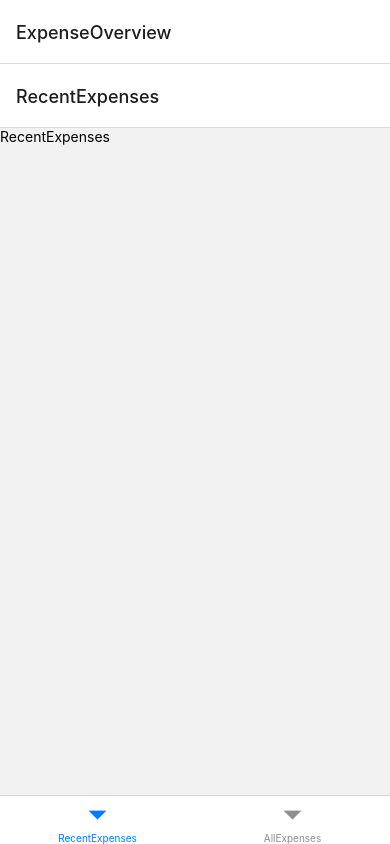
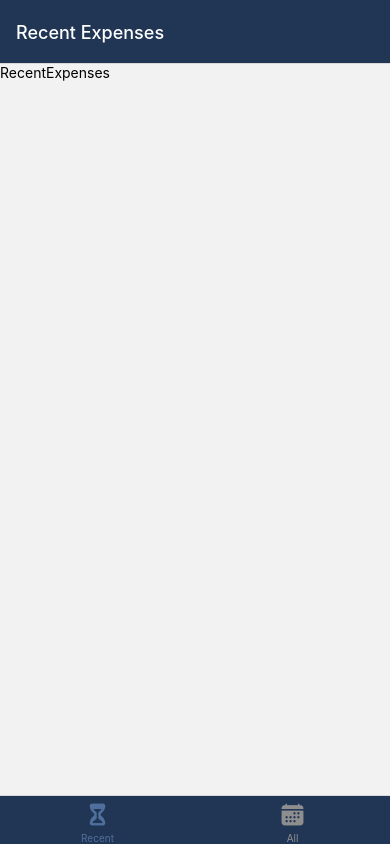
Before and after one commit to MorgynKass/React-Native-Expense-App, a React Native app: screen / in a window 390 px wide. Built offline with nearby package versions, Linux system fonts and the light colour scheme.

Commit message:
styled navigation

```diff
--- a/App.js
+++ b/App.js
@@ -3,19 +3,48 @@
 import { NavigationContainer } from "@react-navigation/native";
 import { createNativeStackNavigator } from "@react-navigation/native-stack";
 import { createBottomTabNavigator } from "@react-navigation/bottom-tabs";
+import { Ionicons } from "@expo/vector-icons";
 
 import ManageExpenses from "./screens/ManageExpenses";
 import RecentExpenses from "./screens/RecentExpenses";
 import AllExpenses from "./screens/AllExpenses";
+import { GlobalStyles } from "./constants/styles";
 
 const Stack = createNativeStackNavigator();
 const BottomTabs = createBottomTabNavigator();
 
 function ExpensesOverview() {
   return (
-    <BottomTabs.Navigator>
-      <BottomTabs.Screen name="RecentExpenses" component={RecentExpenses} />
-      <BottomTabs.Screen name="AllExpenses" component={AllExpenses} />
+    <BottomTabs.Navigator
+      screenOptions={{
+        headerStyle: { backgroundColor: GlobalStyles.colors.darkBlue },
+        headerTintColor: "white",
+        tabBarStyle: { backgroundColor: GlobalStyles.colors.darkBlue },
+        tabBarActiveTintColor: GlobalStyles.colors.blue,
+      }}
+    >
+      <BottomTabs.Screen
+        name="RecentExpenses"
+        component={RecentExpenses}
+        options={{
+          title: "Recent Expenses",
+          tabBarLabel: "Recent",
+          tabBarIcon: ({ color, size }) => (
+            <Ionicons name="hourglass" color={color} size={size} />
+          ),
+        }}
+      />
+      <BottomTabs.Screen
+        name="AllExpenses"
+        component={AllExpenses}
+        options={{
+          title: "All Expenses",
+          tabBarLabel: "All",
+          tabBarIcon: ({ color, size }) => (
+            <Ionicons name="calendar" color={color} size={size} />
+          ),
+        }}
+      />
     </BottomTabs.Navigator>
   );
 }
@@ -23,10 +52,14 @@
 export default function App() {
   return (
     <>
-      <StatusBar style="auto" />
+      <StatusBar style="light" />
       <NavigationContainer>
         <Stack.Navigator>
-          <Stack.Screen name="ExpenseOverview" component={ExpensesOverview} />
+          <Stack.Screen
+            name="ExpenseOverview"
+            component={ExpensesOverview}
+            options={{ headerShown: false }}
+          />
           <Stack.Screen name="ManageExpenses" component={ManageExpenses} />
         </Stack.Navigator>
       </NavigationContainer>
@@ -37,7 +70,6 @@
 const styles = StyleSheet.create({
   container: {
     flex: 1,
-    backgroundColor: "#fff",
     alignItems: "center",
     justifyContent: "center",
   },
--- /dev/null
+++ b/constants/styles.js
@@ -0,0 +1,8 @@
+export const GlobalStyles = {
+  colors: {
+    beige: "#D8C4B6",
+    lightBeige: "#F5EFE7",
+    blue: "#4F709C",
+    darkBlue: "#213555",
+  },
+};
```
